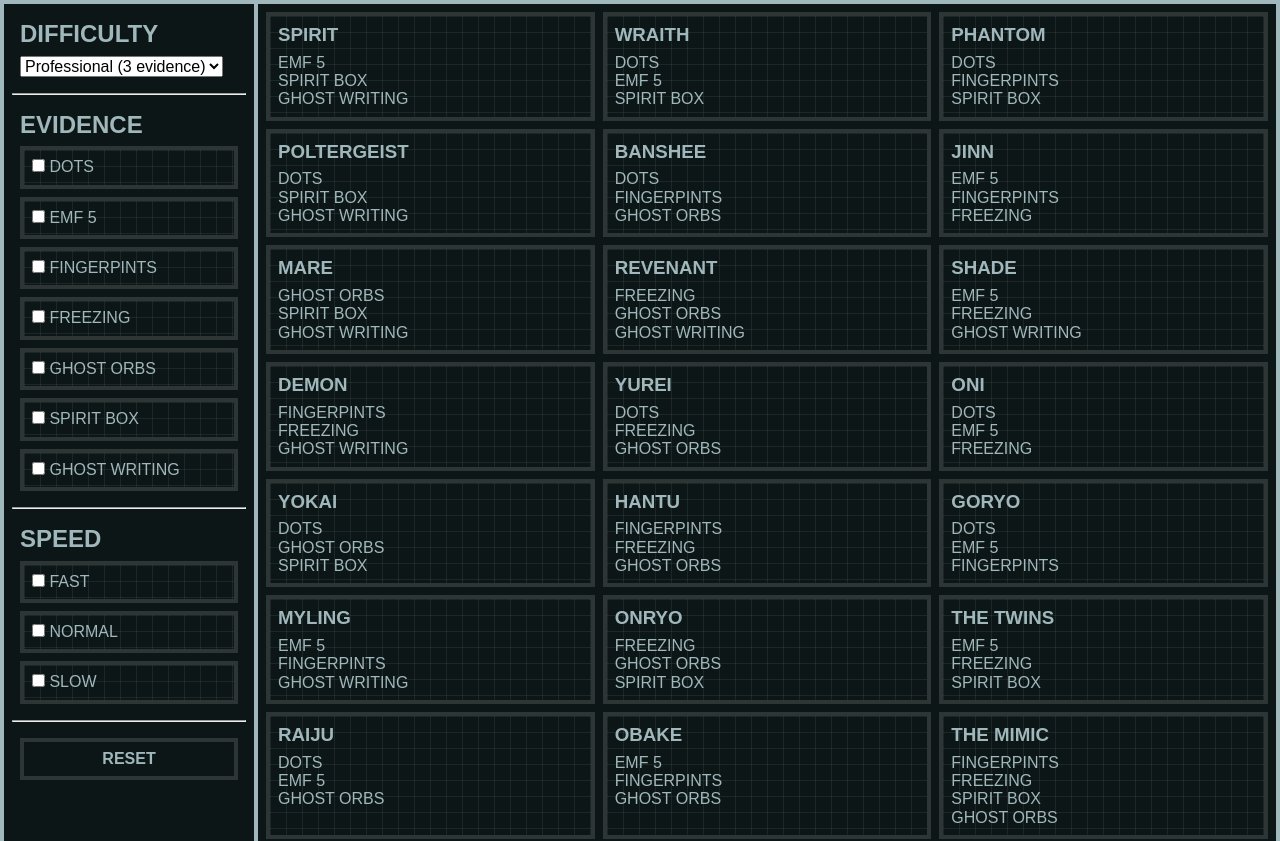
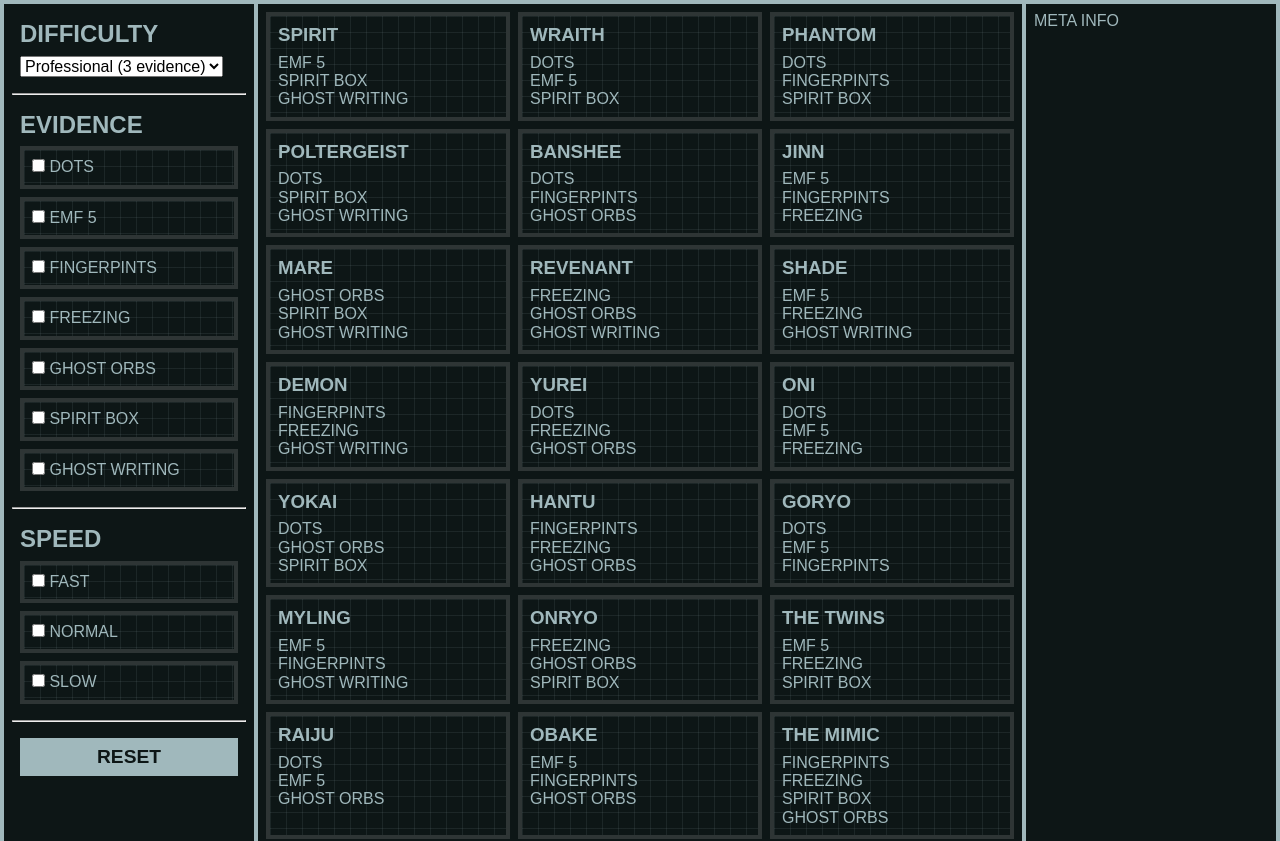
Before and after one commit to plateniteshow/phasmohelper, an Angular app: page / in a window 1280 px wide. Shown: the top 841 px of the page. Built offline with nearby package versions, Linux system fonts and the light colour scheme.

Commit message:
add custom font

```diff
--- a/src/app/app.component.html
+++ b/src/app/app.component.html
@@ -80,3 +80,8 @@
     </ul>
   </section>
 </main>
+
+
+<aside>
+  meta info
+</aside>
--- a/src/app/app.component.scss
+++ b/src/app/app.component.scss
@@ -33,7 +33,7 @@ $tertiary-color: #2E3535;
 
 :host {
   display: grid;
-  grid-template-columns: 250px 1fr;
+  grid-template-columns: 250px 1fr 250px;
   grid-template-rows: 1fr;
   grid-column-gap: 0px;
   grid-row-gap: 0px;
@@ -53,6 +53,7 @@ aside {
 main {
   padding: $padding-size;
   border-left: $border-size solid $fg-color;
+  border-right: $border-size solid $fg-color;
 }
 
 
@@ -102,10 +103,10 @@ main {
 }
 
 .reset-button {
-  background-color: transparent;
-  border: $border-size solid $tertiary-color;
-  color: $fg-color;
-  font-size: 1rem;
+  background-color: $fg-color;
+  border: none;
+  color: $bg-color;
+  font-size: 1.2rem;
   font-weight: bold;
   margin: 0;
   outline: none;
@@ -115,7 +116,7 @@ main {
   transition: background-color 100ms ease;
 
   &:hover {
-    background-color: darken($bg-color, 2);
+    background-color: darken($fg-color, 10);
     transition: background-color 100ms ease;
     cursor: pointer;
   }
--- a/src/styles.scss
+++ b/src/styles.scss
@@ -3,6 +3,11 @@ $border-size: $grid-size / 4;
 $padding-size: $grid-size / 2;
 $bg-color: #0D1616;
 $fg-color: #A0B8BC;
+
+@font-face {
+  font-family: phasmophobia;
+  src: url(./assets/OctoberCrow.ttf) format("truetype");
+}
 
 body {
   background-color: #0D1616;
@@ -17,8 +22,12 @@ hr {
 
 h2,
 h3 {
+  // font-family: phasmophobia;
+  // margin: 0 0 $grid-size 0;
   margin: 0;
   margin-bottom: $padding-size;
+  // letter-spacing: 1.5pt;
+  // transform: scaleY(1.1);
 }
 
 ul {
```
Also changed, not shown: src/assets/OctoberCrow.ttf (added).
